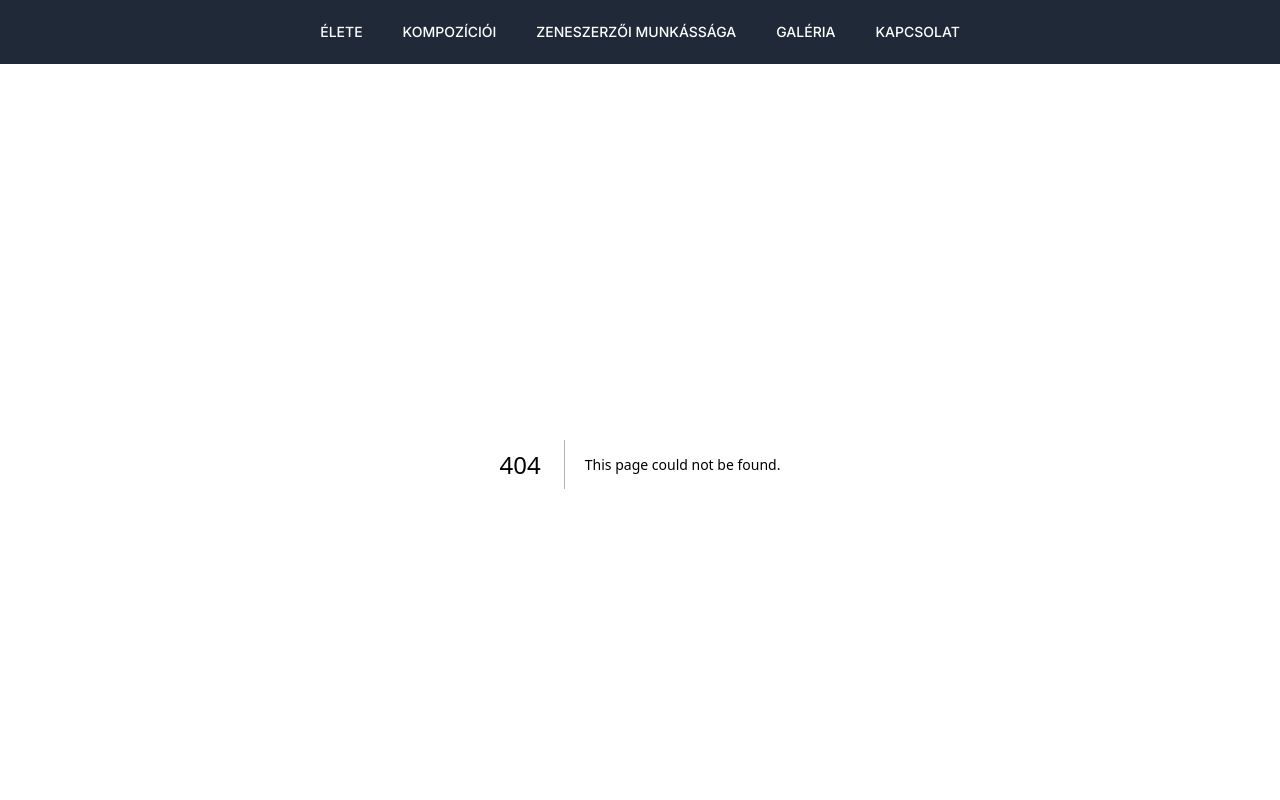
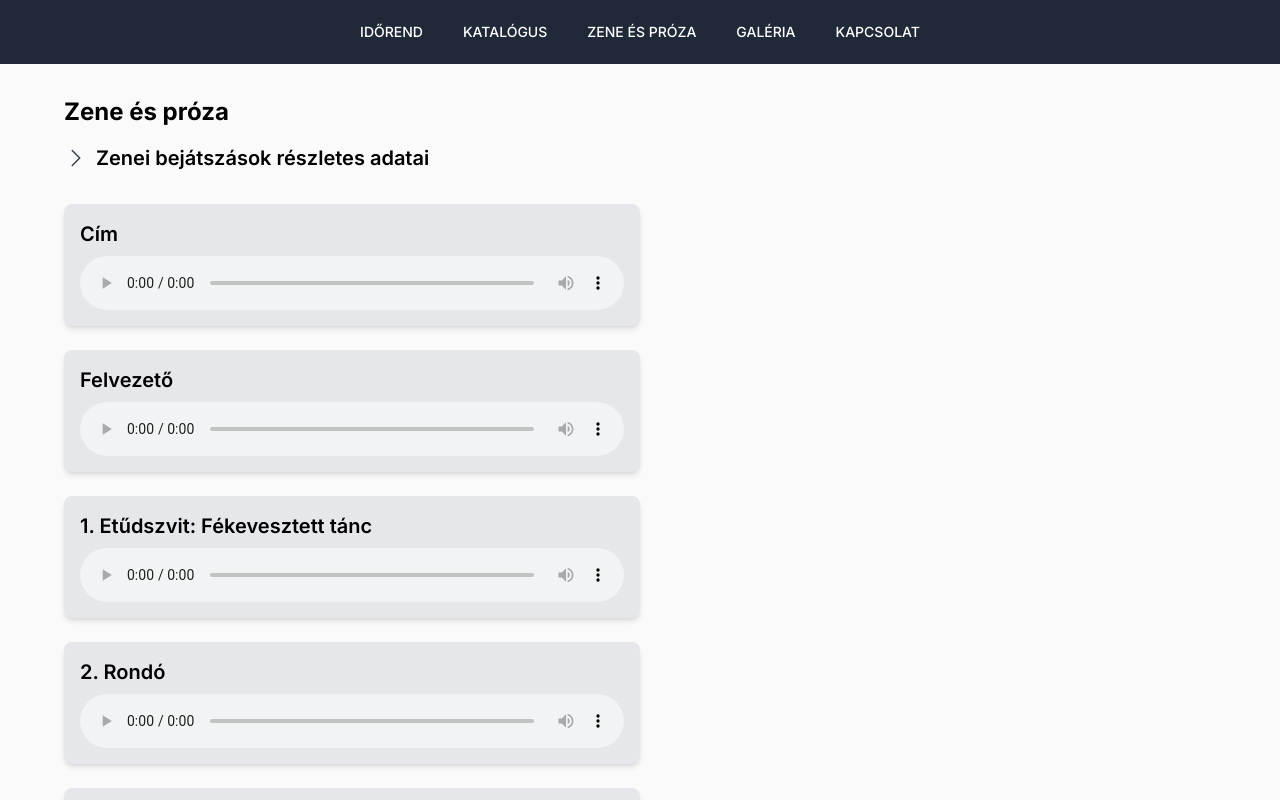
Before and after one commit to floratoth/BorloiRudolfLegacy, a Next.js app: page /zene-es-proza in a window 1280 px wide. Before the commit this address had no page. Shown: the top 800 px of the page. Built offline with nearby package versions, Linux system fonts and the light colour scheme.

Commit message:
fix: navbar

```diff
--- a/src/app/hanganyagok/page.tsx
+++ b/src/app/zene-es-proza/page.tsx
@@ -9,7 +9,7 @@ const Audios: React.FC = () => {
 
     return (
         <div className="my-8 px-16">
-            <h1 className="text-2xl font-bold mb-4">Hanganyagok</h1>
+            <h1 className="text-2xl font-bold mb-4">Zene és próza</h1>
 
 
             {/* V. rész*/}
--- a/src/components/Navbar.tsx
+++ b/src/components/Navbar.tsx
@@ -3,18 +3,9 @@
 "use client";
 
 import { useState } from 'react';
-import { useRouter } from "next/navigation";
 
 const Navbar: React.FC = () => {
-  const [dropdownOpen, setDropdownOpen] = useState<string | null>(null); // Track which dropdown is open
   const [mobileMenuOpen, setMobileMenuOpen] = useState(false);
-
-  const router = useRouter();
-
-  // Toggle function for dropdown
-  const toggleDropdown = (name: string) => {
-    setDropdownOpen(dropdownOpen === name ? null : name);
-  };
 
   return (
     <nav className="bg-gray-800 text-white">
@@ -23,25 +14,25 @@ const Navbar: React.FC = () => {
           {/* Desktop Menu */}
           <div className="hidden md:flex flex-grow items-center justify-center space-x-4">
             {/* Menu Item 1 */}
-            <a href="/" className="hover:bg-gray-700 px-3 py-2 rounded-md text-sm font-medium">ÉLETE</a>
+            <a href="/" className="hover:bg-gray-700 px-3 py-2 rounded-md text-sm font-medium">IDŐREND</a>
 
             {/* Menu Item 2 with Dropdown */}
             <div className="relative">
               <button
-                onClick={() => { window.location.href = '/kompozicioi'; }}
+                onClick={() => { window.location.href = '/katalogus'; }}
                 className="hover:bg-gray-700 px-3 py-2 rounded-md text-sm font-medium"
               >
-                KOMPOZÍCIÓI
+                KATALÓGUS
               </button>
             </div>
 
             {/* Menu Item 3 with Dropdown */}
             <div className="relative">
               <button
-                onClick={() => window.location.href = '/hanganyagok'}
+                onClick={() => window.location.href = '/zene-es-proza'}
                 className="hover:bg-gray-700 px-3 py-2 rounded-md text-sm font-medium"
               >
-                ZENESZERZŐI MUNKÁSSÁGA
+                ZENE ÉS PRÓZA
               </button>
             </div>
 
@@ -75,49 +66,11 @@ const Navbar: React.FC = () => {
       {/* Mobile Menu */}
       {mobileMenuOpen && (
         <div className="md:hidden">
-          <a href="/" className="block px-4 py-2 text-sm text-gray-200 hover:bg-gray-700">ÉLETE</a>
-          <div>
-            <button
-              onClick={() => toggleDropdown('muvei')}
-              className="block w-full px-4 py-2 text-sm text-gray-200 hover:bg-gray-700 text-left"
-            >
-              ÉLETMŰVE
-            </button>
-            {dropdownOpen === 'muvei' && (
-              <div className="pl-4">
-                <a href="/muvei" className="block px-4 py-2 text-sm text-gray-200 hover:bg-gray-700">MŰVEI MŰFAJUK ÉS KOMPONÁLÁSUK IDEJE SZERINT RENDEZVE</a>
-                <a href="/mufaj" className="block px-4 py-2 text-sm text-gray-200 hover:bg-gray-700"></a>
-                <a href="/komponalas" className="block px-4 py-2 text-sm text-gray-200 hover:bg-gray-700"></a>
-              </div>
-            )}
-          </div>
-          <div>
-            <button
-              onClick={() => toggleDropdown('zenesz')}
-              className="block w-full px-4 py-2 text-sm text-gray-200 hover:bg-gray-700 text-left"
-            >
-              ZENESZERZŐI MUNKÁSSÁGA
-            </button>
-            {dropdownOpen === 'zenesz' && (
-              <div className="pl-4">
-                <a href="/mureszletek" className="block px-4 py-2 text-sm text-gray-200 hover:bg-gray-700">A ZENESZERZŐI ÉLETÚT BEMUTATÁSA MŰRÉSZLETEKKEL</a>
-              </div>
-            )}
-          </div>
-          <div>
-            <button
-              onClick={() => toggleDropdown('utohatas')}
-              className="block w-full px-4 py-2 text-sm text-gray-200 hover:bg-gray-700 text-left"
-            >
-              ÉLETMŰVÉNEK UTÓHATÁSA
-            </button>
-            {dropdownOpen === 'utohatas' && (
-              <div className="pl-4">
-                <a href="/forum" className="block px-4 py-2 text-sm text-gray-200 hover:bg-gray-700">FÓRUM</a>
-              </div>
-            )}
-          </div>
-          <a href="/contact" className="block px-4 py-2 text-sm text-gray-200 hover:bg-gray-700">KAPCSOLAT</a>
+          <a href="/" className="block px-4 py-2 text-sm text-gray-200 hover:bg-gray-700">IDŐREND</a>
+          <a href="/katalogus" className="block px-4 py-2 text-sm text-gray-200 hover:bg-gray-700">KATALÓGUS</a>
+          <a href="/zene-es-proza" className="block px-4 py-2 text-sm text-gray-200 hover:bg-gray-700">ZENE ÉS PRÓZA</a>
+          <a href="/galeria" className="block px-4 py-2 text-sm text-gray-200 hover:bg-gray-700">GALÉRIA</a>
+          <a href="/kapcsolat" className="block px-4 py-2 text-sm text-gray-200 hover:bg-gray-700">KAPCSOLAT</a>
         </div>
       )}
     </nav>
```
Also changed, not shown: src/app/katalogus/page.tsx (renamed from src/app/kompozicioi/page.tsx).
